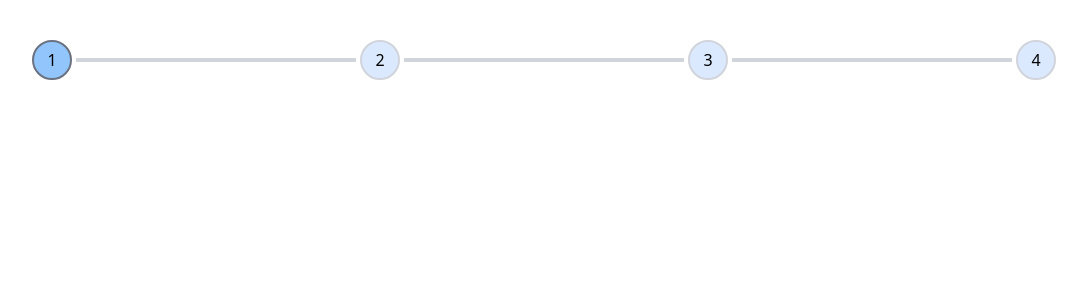
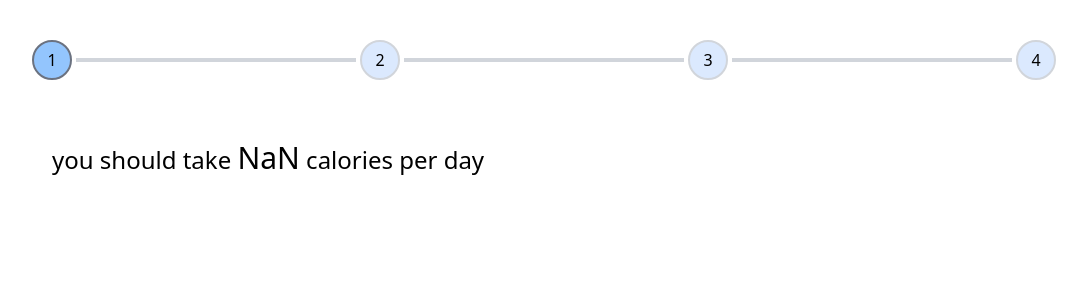
Before and after one commit to MahshadOliaie/Wizard-Form, a React (Vite) app: page /result in a window 1280 px wide. Before the commit this address had no page. Shown: the top 300 px of the page, without its empty margins (96-1183 px from the left). Built offline with nearby package versions, Linux system fonts and the light colour scheme.

Commit message:
add showCalory component

```diff
--- a/src/App.jsx
+++ b/src/App.jsx
@@ -6,6 +6,7 @@ import PhysicalInfo from "./components/PhysicalInfo/PhysicalInfo"
 import StepBar from "./components/StepBar/StepBar"
 import Information from "./context/Information/Information"
 import { BrowserRouter, Route, Routes } from "react-router-dom"
+import ShowCalory from "./components/ShowCalory/ShowCalory"
 
 function App() {
   const [personalInfo, setPersonalInfo] = useState({})
@@ -34,6 +35,7 @@ function App() {
               <Route path="/2" element={<PhysicalInfo />} />
               <Route path="/3" element={<ActivityLevel />} />
               <Route path="/4" element={<GoalSelector />} />
+              <Route path="/result" element={<ShowCalory />} />
             </Routes>
           </BrowserRouter>
         </div>
--- a/src/components/GoalSelector/GoalSelector.jsx
+++ b/src/components/GoalSelector/GoalSelector.jsx
@@ -36,7 +36,7 @@ function GoalSelector() {
 
             <div className="flex justify-between">
                 <PreviousBtn step={3} />
-                <NextBtn onClick={handleSubmit(submit)} state={"Done"} />
+                <NextBtn onClick={handleSubmit(submit)} state={"Done"} step={"result"}/>
             </div>
 
 
--- /dev/null
+++ b/src/components/ShowCalory/ShowCalory.jsx
@@ -0,0 +1,16 @@
+import { useContext } from "react"
+import Information from "../../context/Information/Information"
+
+
+function ShowCalory(){
+    const {physicalInfo , goal , activityLevel} = useContext(Information)
+    let formula = (10* physicalInfo.weight)+ (6.25*physicalInfo.height)-(5*physicalInfo.age)
+    console.log(activityLevel.activityLevel)
+    return (
+        <>
+        <p className="text-2xl font-medium my-5">you should take <span className="text-3xl">{(physicalInfo.gender == "male")? formula+5 : formula-161}</span> calories per day</p>
+        </>
+    )
+}
+
+export default ShowCalory
```
